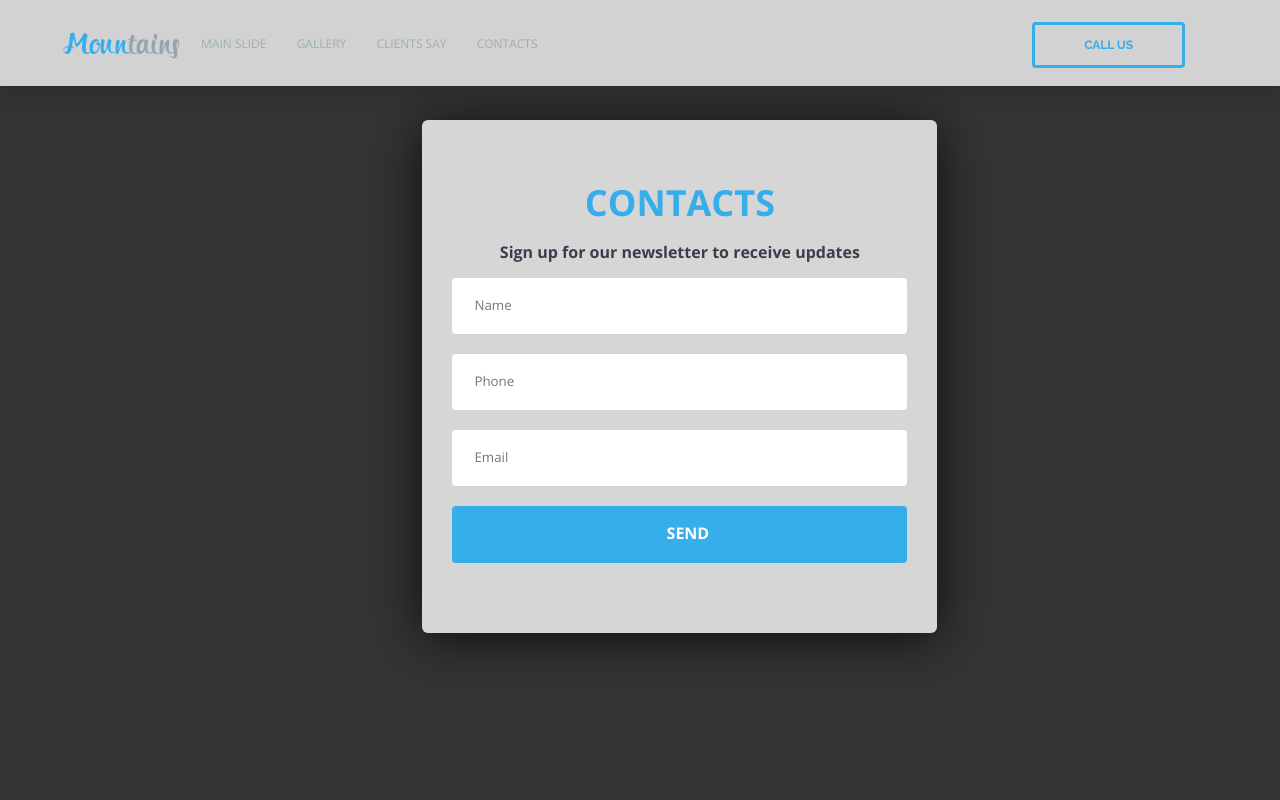
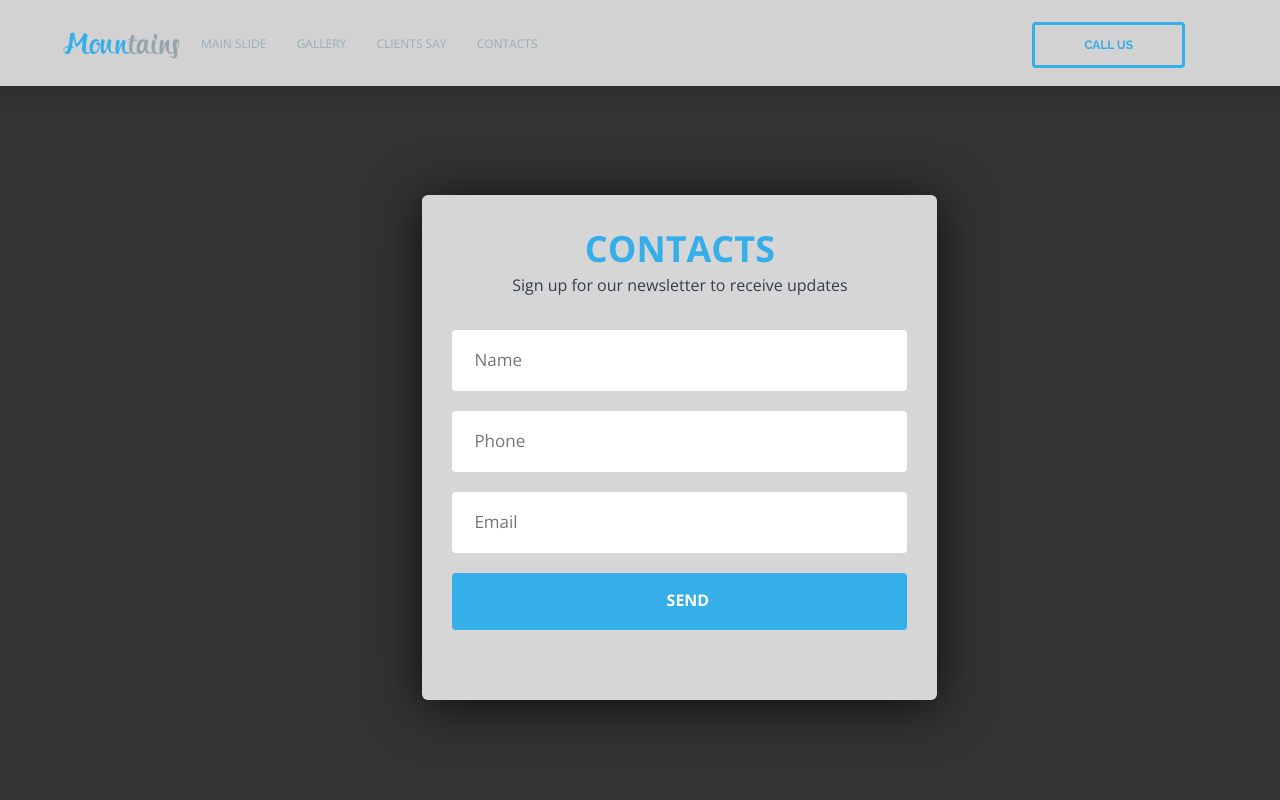
Before and after one commit to KseniyaBk/Project_3_Kseniya_Budnyak, a plain HTML site: page index.html in a window 1280 px wide. Both pictures are taken after a click on the button "CALL US". Shown: the top 800 px of the page. Drawn offline with nearby package versions, Linux system fonts and the light colour scheme.

Commit message:
#6 fixed popup form

```diff
--- a/css/style.css
+++ b/css/style.css
@@ -215,19 +215,23 @@ footer .container {
 }
 .contact-box h3 {
     text-align: center;
+    margin: 0 0;
 }
 .contact-box h3 a{
     font-size: 36px;
     color: #36AEEA;
     line-height: 1.2;
+    text-align: center;
+    font-weight: 700;
+    text-transform: uppercase;
 }
 .contact-box p {
     font-size: 16px;
-
     color: #383e4a;
-    font-weight: bold;
     line-height: 1.2;
     text-align: center;
+    color: #383e4a;
+    margin: 6px 0 34px;
 }
 .form-box {
     text-align: center;
@@ -235,6 +239,10 @@ footer .container {
 input[type=text],
 input[type=email],
 input[type=submit]{
+    font-size: 17px;
+    font-family: 'Open Sans', arial, sans-serif;
+    font-weight: 400;
+    color: #000;
     width: 100%;
     border-radius: 4px;
     padding-bottom: 20px;
@@ -242,6 +250,7 @@ input[type=submit]{
     padding-top: 18px;
     margin-bottom: 20px;
     border:  none;
+    box-sizing: border-box;
 }
 input[type=submit] {
     background-color: rgb(54, 174, 234);
@@ -256,13 +265,13 @@ input[type=submit] {
 .popup-wrap {
     width: 100%;
     height: 100%;
-    background: rgba(0, 0, 0, 0.8);
     position: fixed;
     top: 0;
     left: 0;
     display: none;
 }
 .popup {
+    padding: 32px 30px 50px;
     width: 100%;
     box-sizing: border-box;
     position: absolute;
@@ -271,7 +280,13 @@ input[type=submit] {
     background: rgba(255, 255, 255, 0.8);
 }
 .popup-close {
-
+    display: block;
+    width: 100%;
+    height: 100%;
+    position: fixed;
+    background: rgba(0, 0, 0, 0.8);
+    top: 0;
+    left: 0;
 }
 /*****************adaptability****************/
 @media screen and (min-width: 700px){
@@ -294,7 +309,7 @@ input[type=submit] {
         padding: 0 13px;
     }
     .popup{
-        top: 15%;
+        top: 24.4%;
         left: 33%;
     }
     .popup #popup-close {
--- a/index.html
+++ b/index.html
@@ -94,7 +94,8 @@
         </div>
     </footer>
 </div>
-<div class="popup-wrap ">
+<div class="popup-wrap">
+    <a class="popup-close" id="popup-close"></a>
     <div class="popup contact-box">
         <h3><a href="#">CONTACTS</a></h3>
         <p>Sign up for our newsletter to receive updates</p>
--- a/js/main.js
+++ b/js/main.js
@@ -14,3 +14,7 @@ $('.phone').mask("(999) 999-9999");
 $('#popup-open').click(function(){
     $('.popup-wrap').show('slow')
 });
+
+$('#popup-close').click(function(){
+    $('.popup-wrap').hide('slow')
+});
```
